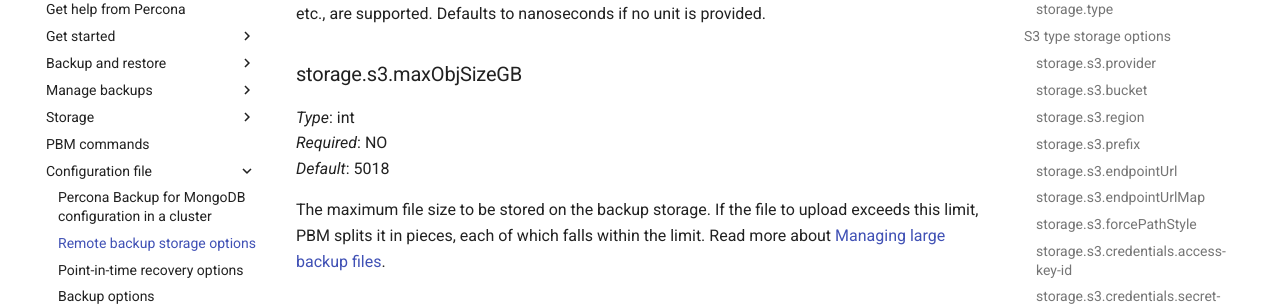
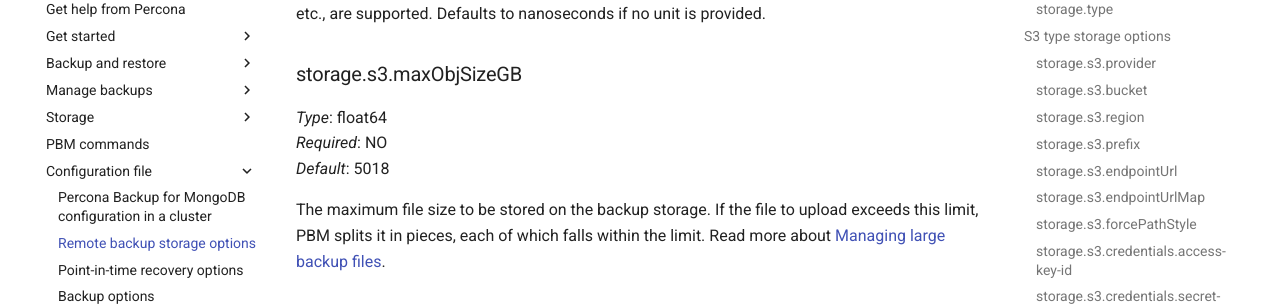
Before and after one commit to percona/pbm-docs, an MkDocs documentation site: the page built from docs/reference/configuration-options.md, in a window 1280 px wide and 900 px high, scrolled down 6552 px. Shown: the part 152-458 px from the top of the window. Built offline with MkDocs 1.6.1 and Material for MkDocs 9.7.7, drawn with Linux system fonts in a browser that asks for light colours; nearby versions of some CDN libraries; comment, search, counter and statistics services are not loaded; some of the changed text lies outside the part shown.

Commit message:
Updated after the review

```diff
--- a/docs/reference/configuration-options.md
+++ b/docs/reference/configuration-options.md
@@ -249,7 +249,7 @@
 
 ### storage.s3.maxObjSizeGB
 
-*Type*: int <br>
+*Type*: float64 <br>
 *Required*: NO <br>
 *Default*: 5018
 
@@ -344,7 +344,7 @@
 
 ### storage.gcs.maxObjSizeGB
 
-*Type*: int <br>
+*Type*: float64 <br>
 *Required*: NO <br>
 *Default*: 5018
 
@@ -369,7 +369,7 @@
 
 ### storage.filesystem.maxObjSizeGB
 
-*Type*: int <br>
+*Type*: float64 <br>
 *Required*: NO <br>
 *Default*: 5018
 
@@ -427,7 +427,7 @@
 
 ### storage.azure.maxObjSizeGB
 
-*Type*: int <br>
+*Type*: float64 <br>
 *Required*: NO <br>
 *Default*: 194560
 
```
Also changed, not shown: docs/features/split-merge-backup.md (+5 -3 lines).
